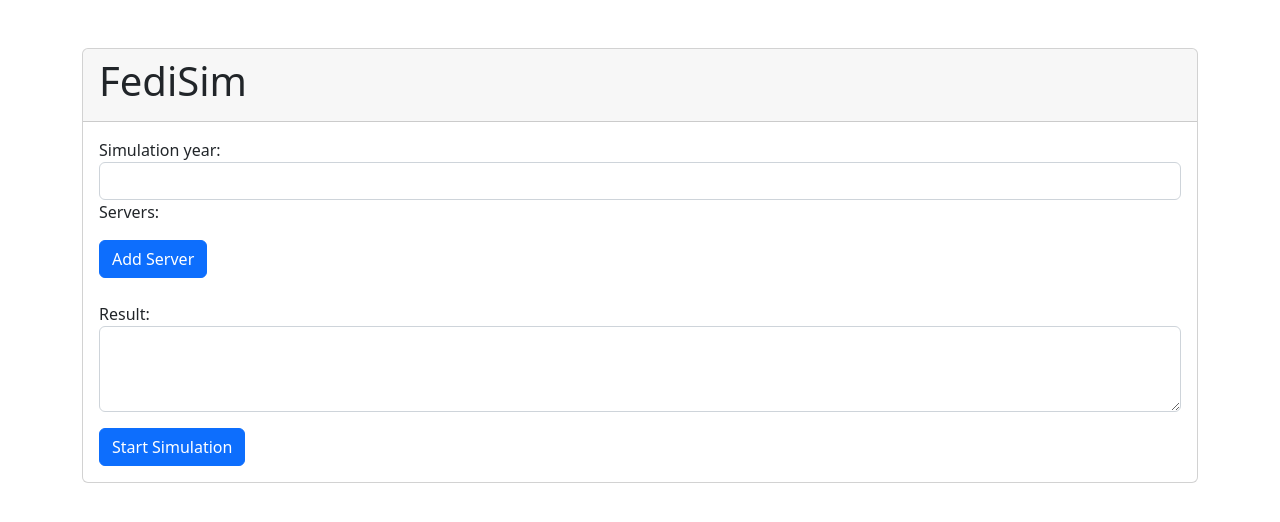
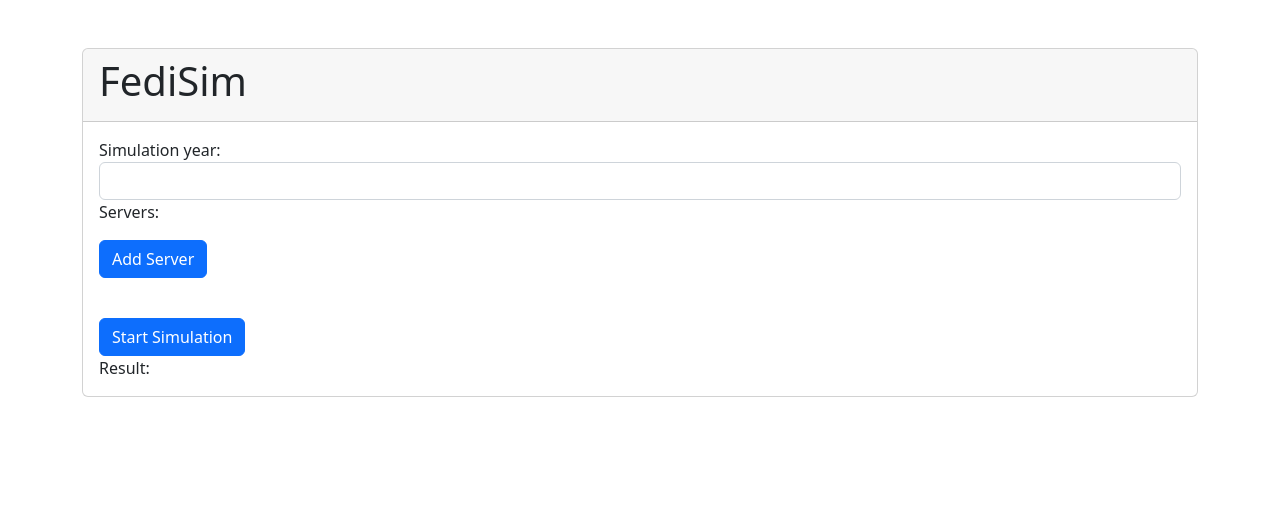
Before and after one commit to bluebbberry/FediSimUI, an Angular app in the folder fediverse-sim-ui/: page / in a window 1280 px wide. Shown: the top 522 px of the page. Built offline with nearby package versions, Linux system fonts and the light colour scheme.

Commit message:
feat: show results in ui

```diff
--- a/fediverse-sim-ui/src/app/src/components/simulation/simulation.component.html
+++ b/fediverse-sim-ui/src/app/src/components/simulation/simulation.component.html
@@ -27,15 +27,29 @@
 
       <br><br>
 
-      <div class="form-group">
-        <label>Result:</label>
-        <textarea [(ngModel)]="resultTextarea" class="form-control" rows="3"></textarea>
-      </div>
-
       <div class="mt-3">
         <button class="btn btn-primary mr-2" (click)="startSimulation()">Start Simulation</button>
         <button *ngIf="selectedSimulationId" class="btn btn-secondary" (click)="getSimulation()">Show Simulation Result</button>
       </div>
+
+      <div class="form-group">
+        <label for="servers">Result:</label>
+        <div *ngFor="let fediverseState of fediverseHistoryResult?.fediverseStates; let index = index">
+          <div>
+            <input type="number" [(ngModel)]="fediverseState.year" />
+          </div>
+          <div *ngFor="let server of fediverseState.servers;">
+            <div class="row">
+              <div class="col-md-6">
+                <input type="text" [(ngModel)]="server.name" class="form-control" />
+              </div>
+              <div class="col-md-6">
+                <input type="text" [(ngModel)]="server.usersPerMonth" class="form-control" />
+              </div>
+            </div>
+          </div>
+        </div>
+      </div>
     </div>
   </div>
 </div>
--- a/fediverse-sim-ui/src/app/src/components/simulation/simulation.component.ts
+++ b/fediverse-sim-ui/src/app/src/components/simulation/simulation.component.ts
@@ -2,6 +2,7 @@ import { Component, OnInit } from '@angular/core';
 import { SimulationService } from '../../services/simulation.service';
 import { FediverseState } from '../../model/fediverse-state';
 import { Server } from '../../model/server';
+import { FediverseHistory } from '../../model/fediverse-history';
 
 @Component({
   selector: 'app-simulation',
@@ -10,7 +11,7 @@ import { Server } from '../../model/server';
 })
 export class SimulationComponent implements OnInit {
   selectedSimulationId?: string;
-  resultTextarea?: string;
+  fediverseHistoryResult?: FediverseHistory;
   fediverseState: FediverseState;
 
   constructor(private simulationService: SimulationService) {
@@ -45,9 +46,9 @@ export class SimulationComponent implements OnInit {
   getSimulation() {
     if (this.selectedSimulationId) {
       this.simulationService.getSimulation(this.selectedSimulationId).subscribe(
-        (response: any) => {
-          console.log('Received simulation data: ' + JSON.stringify(response["simulation"]));
-          this.resultTextarea = JSON.stringify(response["simulation"]);
+        (response: FediverseHistory) => {
+          console.log('Received simulation data: ' + JSON.stringify(response));
+          this.fediverseHistoryResult = response;
         },
         (error: any) => console.error('Error starting simulation:', error)
       );
--- /dev/null
+++ b/fediverse-sim-ui/src/app/src/model/fediverse-history.ts
@@ -0,0 +1,9 @@
+import { FediverseState } from "./fediverse-state";
+
+export class FediverseHistory {
+    fediverseStates?: FediverseState[];
+
+    constructor(fediverseStates: FediverseState[]) {
+        if (fediverseStates) this.fediverseStates = fediverseStates;
+    }
+}
--- a/fediverse-sim-ui/src/app/src/services/simulation.service.ts
+++ b/fediverse-sim-ui/src/app/src/services/simulation.service.ts
@@ -2,11 +2,7 @@ import { Injectable } from '@angular/core';
 import { HttpClient, HttpHeaders } from '@angular/common/http';
 import { Observable } from 'rxjs';
 import { FediverseState } from '../model/fediverse-state';
-import { Server } from '../model/server';
-
-interface FediverseHistory {
-  // Add properties from your FediverseHistory model
-}
+import { FediverseHistory } from '../model/fediverse-history';
 
 @Injectable({
   providedIn: 'root'
```
